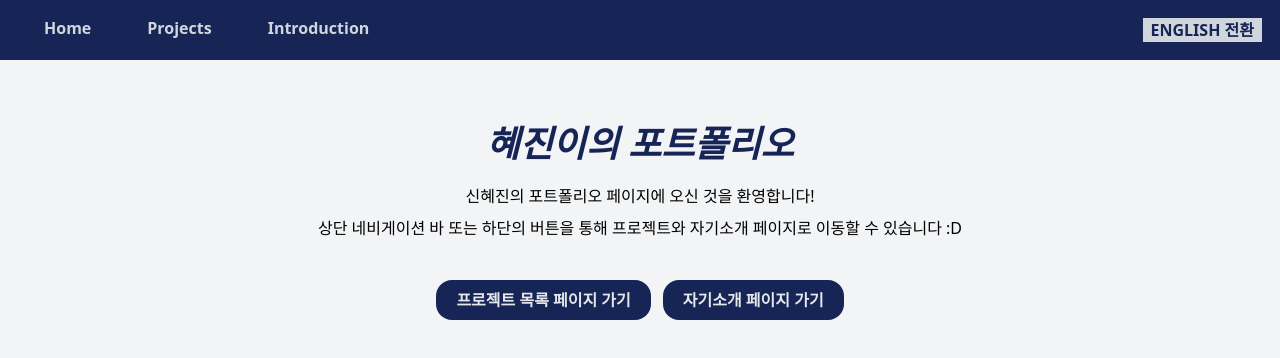
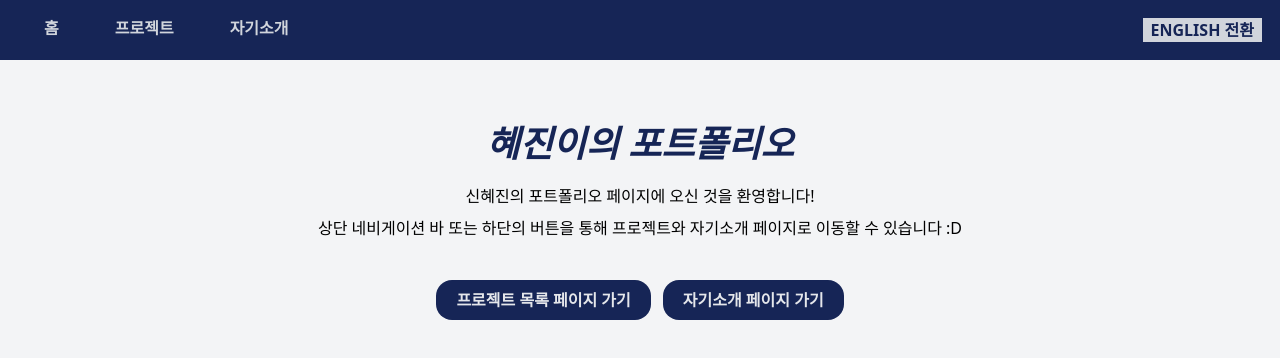
Before and after one commit to Likelion-YeungNam-Univ/11-13th-fe-assignment, a React (Vite) app in the folder 신혜진/: page / in a window 1280 px wide. Shown: the top 358 px of the page. Built offline with nearby package versions, Linux system fonts and the light colour scheme.

Commit message:
feat: Navbar 언어 전환 기능 추가

```diff
--- a/신혜진/src/Navbar.jsx
+++ b/신혜진/src/Navbar.jsx
@@ -10,13 +10,13 @@ const Navbar = () => {
     <nav className="flex justify-between p-4 bg-blue-950 text-gray-300 font-semibold">
       <div>
         <Link to="/" className={linkStyle}>
-          Home
+          {language === "ko" ? "홈" : "Home"}
         </Link>
         <Link to="/projects" className={linkStyle}>
-          Projects
+          {language === "ko" ? "프로젝트" : "Projects"}
         </Link>
         <Link to="/about" className={linkStyle}>
-          Introduction
+          {language === "ko" ? "자기소개" : "Introduction"}
         </Link>
       </div>
       <button
```
